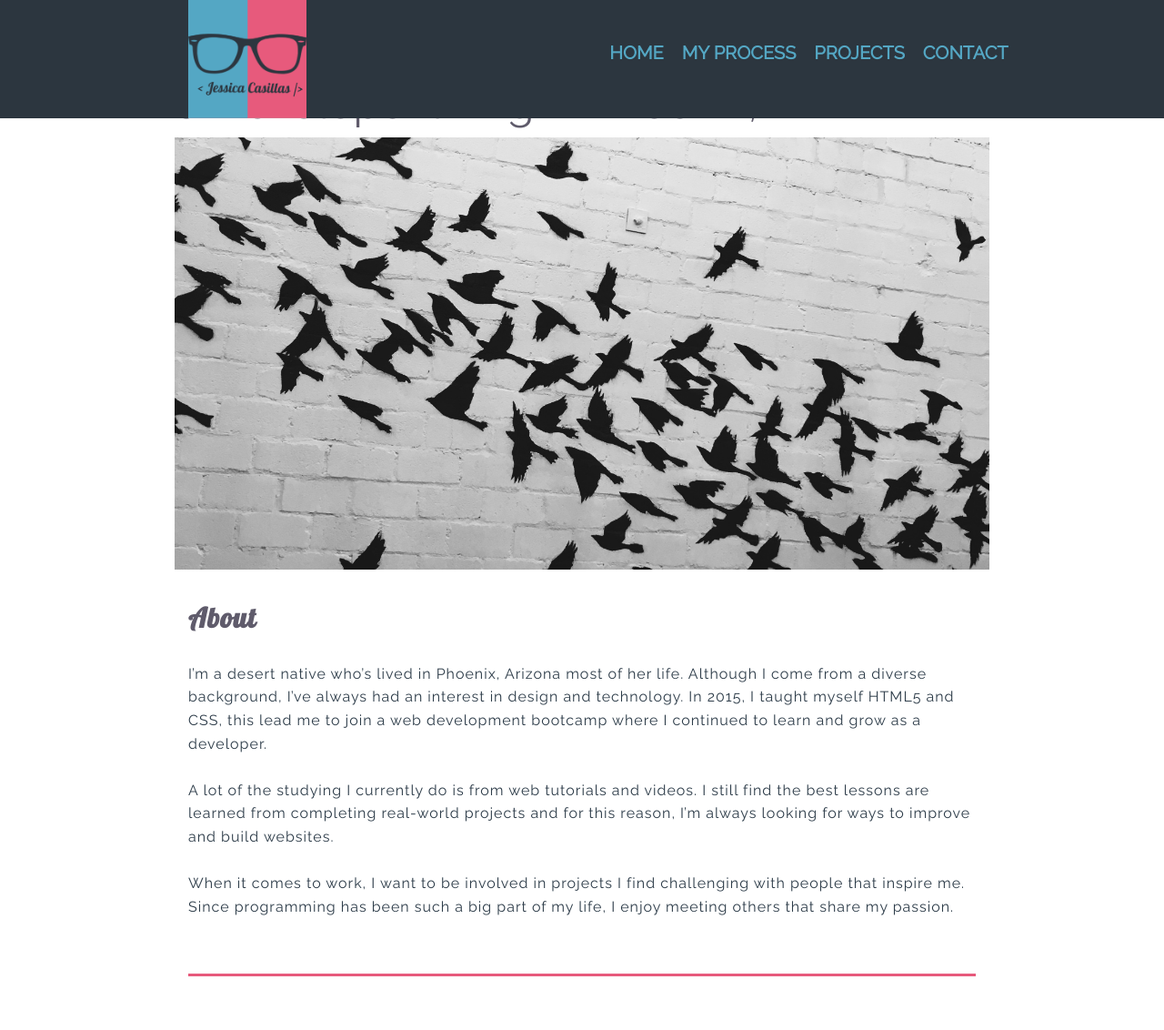
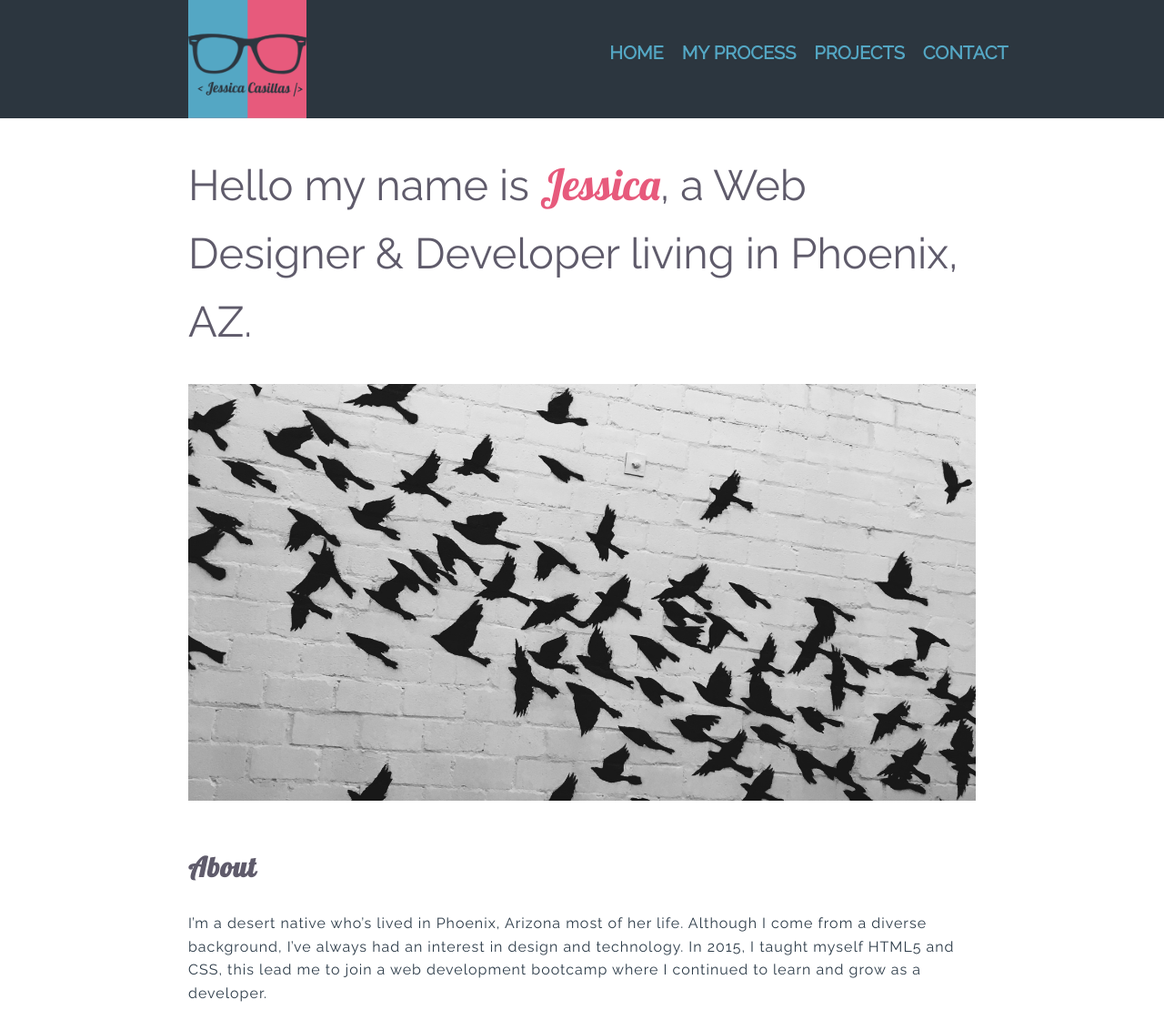
Before and after one commit to jessix00/Portfolio, a PHP site: page / in a window 1280 px wide. Shown: the top 1132 px of the page at 91% size. Run offline with PHP 8.4, Linux system fonts and the light colour scheme.

Commit message:
New class for height added. Fixes to the medium view were also made.

```diff
--- a/css/style-medium.css
+++ b/css/style-medium.css
@@ -31,3 +31,7 @@
 .burger-nav-container {
     display: none;
 }
+
+#hero-section {
+    margin: 15px;
+}
--- a/css/style.css
+++ b/css/style.css
@@ -5,14 +5,6 @@ html {
     margin: 0;
     color: #2d3c49;
     min-width: 300px;
-    /* margin-top: 100px; */
-}
-
-
-/*Used when hamburger menu is toggled*/
-
-.height {
-    margin-top: 100px;
 }
 
 h1 {
@@ -107,6 +99,9 @@ h2 {
     width: 100%;
 }
 
+
+/*Class used only when hamburger menu is toggled*/
+
 .hidden {
     display: none;
 }
@@ -137,13 +132,21 @@ h2 {
 
 /* NAVIGATION STYLES END */
 
-.hero-section {
+#hero-section {
     padding: 150px 0 20px 0;
-    margin: 15px;
+    margin-right: 15px;
+    margin-left: 15px;
 }
 
-.hero-section h1 {
+#hero-section h1 {
     padding-bottom: 30px;
+}
+
+
+/*Class used only when hamburger menu is toggled*/
+
+.height {
+    margin-top: 200px;
 }
 
 .hero-img {
```
